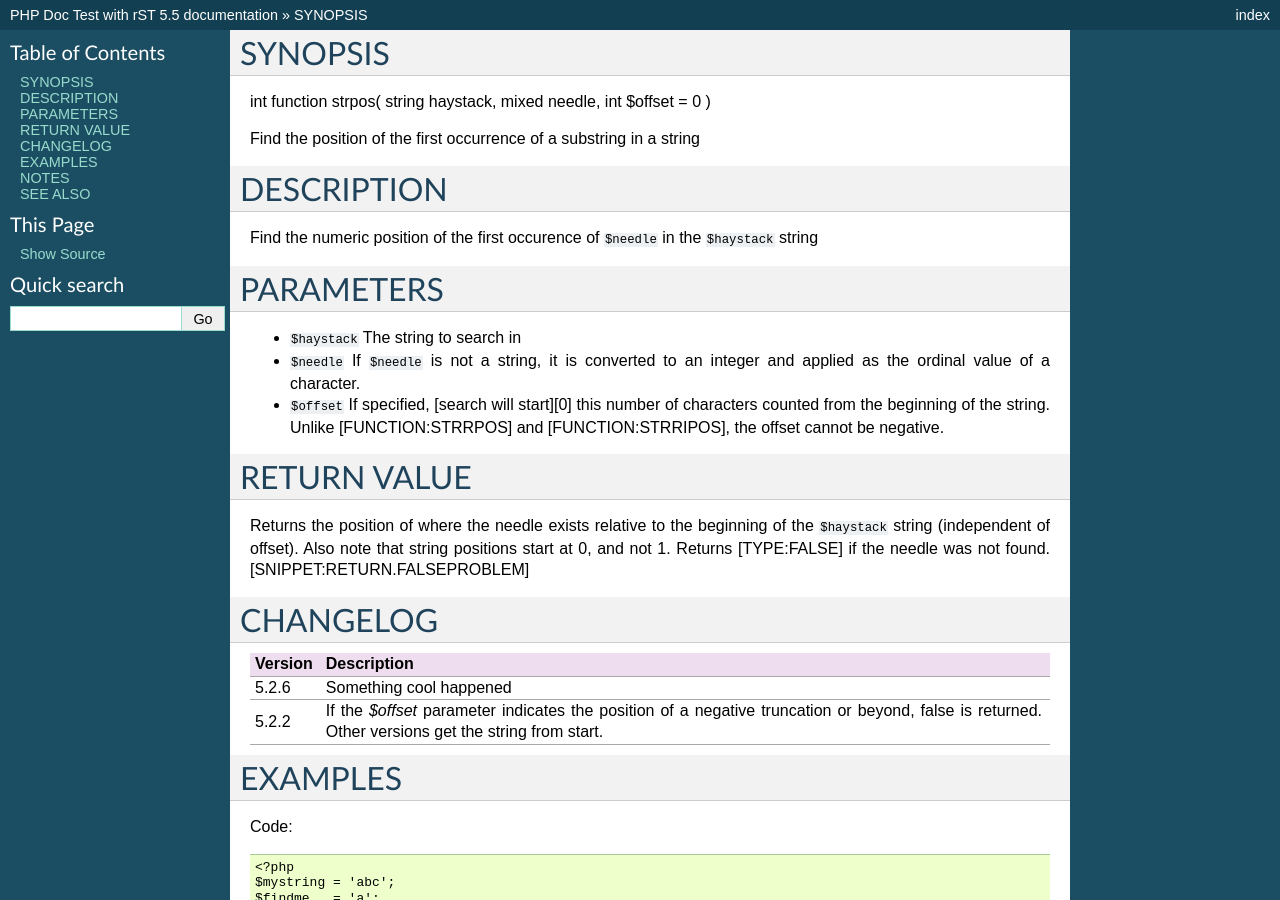
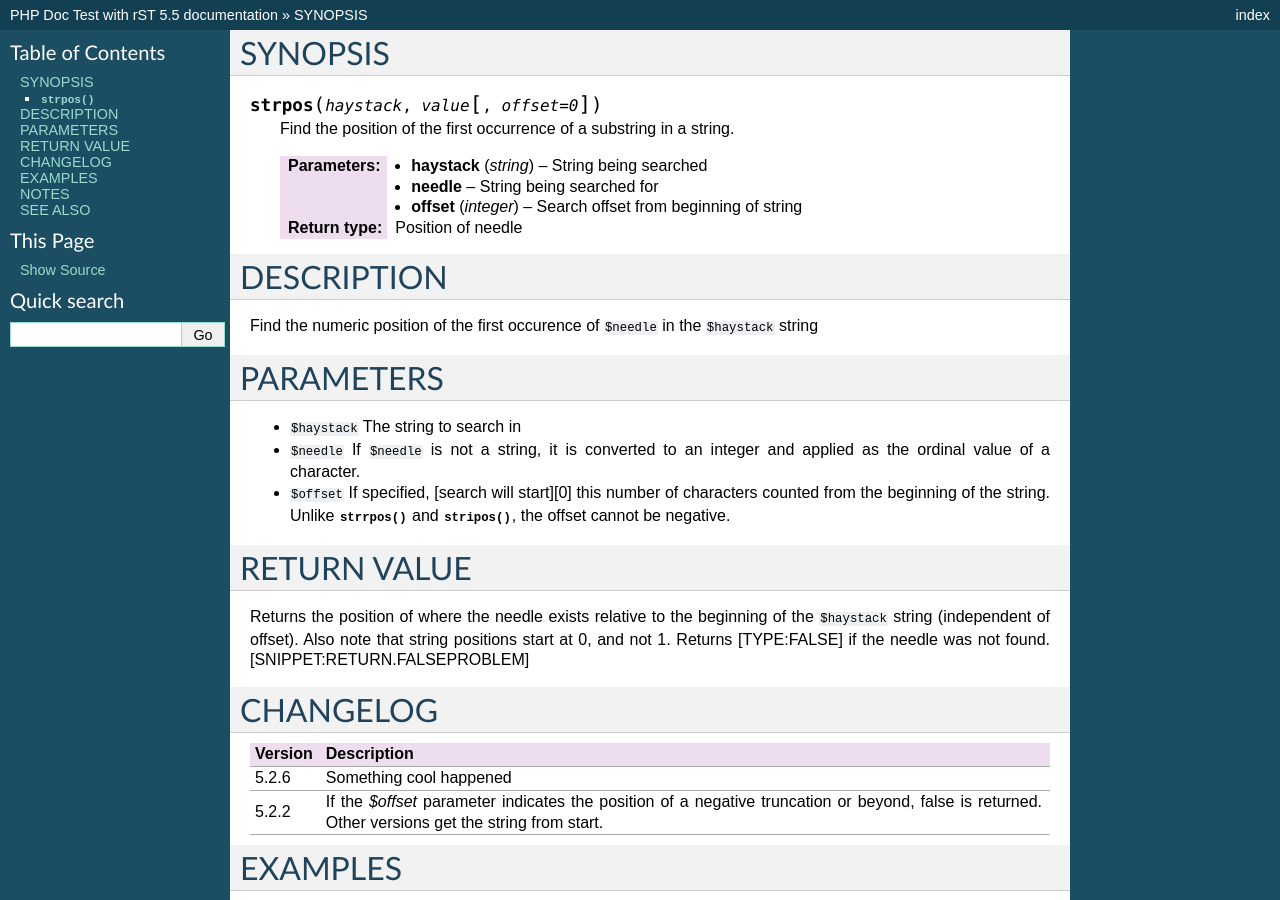
Before and after one commit to DevAly/php_rst, a Sphinx documentation site: the page built from docs/index.rst, in a window 1280 px wide and 900 px high. Built offline with Sphinx 7.4.7, drawn with Linux system fonts in a browser that asks for light colours; formulas are drawn with MathJax 3.

Commit message:
More markup fixes

```diff
--- a/docs/index.rst
+++ b/docs/index.rst
@@ -1,9 +1,18 @@
 SYNOPSIS
 ========
 
-int function strpos( string haystack, mixed needle, int $offset = 0 )
+.. function:: strpos(haystack, value, [, offset=0])
 
-Find the position of the first occurrence of a substring in a string
+   Find the position of the first occurrence of a substring in a string.
+
+   :param haystack: String being searched
+   :param needle: String being searched for
+   :param offset: Search offset from beginning of string
+   :type haystack: string
+   :type value: mixed
+   :type offset: integer
+   :rtype: Position of needle
+
 
 DESCRIPTION
 ===========
@@ -14,11 +23,10 @@ PARAMETERS
 ==========
 
 -  ``$haystack`` The string to search in
--  ``$needle`` If ``$needle`` is not a string, it is converted to an
-   integer and applied as the ordinal value of a character.
+-  ``$needle`` If ``$needle`` is not a string, it is converted to an integer and applied as the ordinal value of a character.
 -  ``$offset`` If specified, [search will start][0] this number of
    characters counted from the beginning of the string. Unlike
-   [FUNCTION:STRRPOS] and [FUNCTION:STRRIPOS], the offset cannot be
+   :func:`strrpos` and :func:`stripos`, the offset cannot be
    negative.
 
 RETURN VALUE
```
